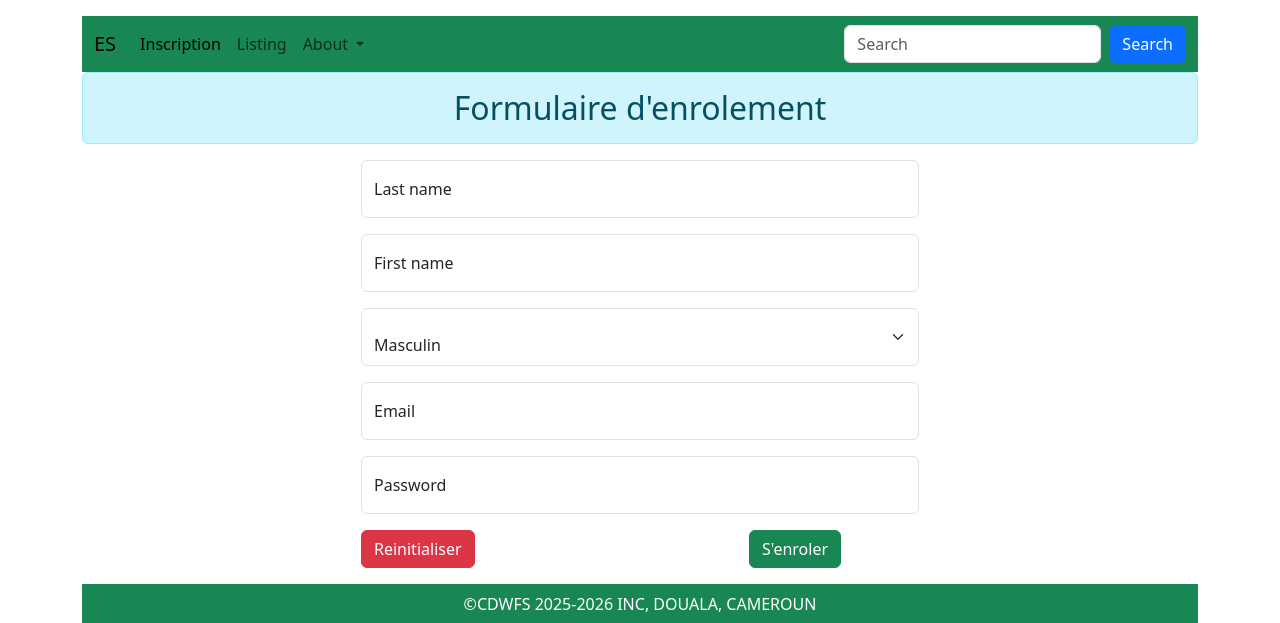
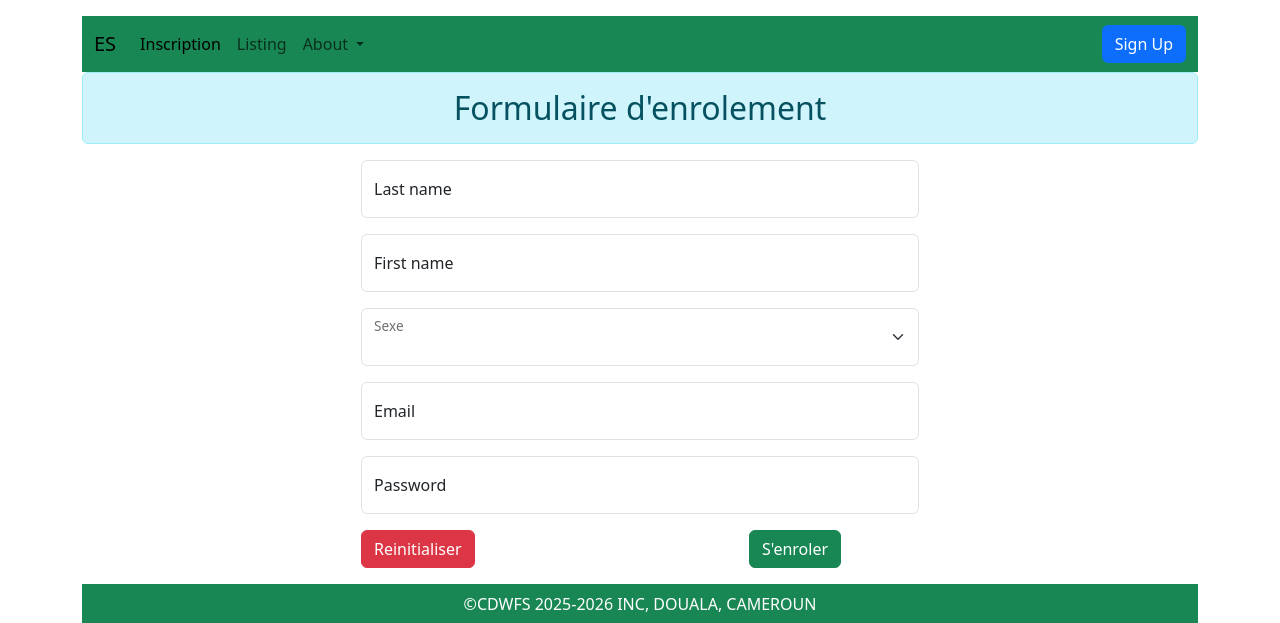
Before and after one commit to yannjeffs/php_crud, a PHP site: page /inscription.php in a window 1280 px wide. Shown: the top 623 px of the page. Run offline with PHP 8.4, Linux system fonts and the light colour scheme.

Commit message:
removing search input and adding sign in button

```diff
--- a/header.php
+++ b/header.php
@@ -30,10 +30,9 @@
                         </ul>
                     </li>
                 </ul>
-                <form class="d-flex" role="search">
-                    <input class="form-control me-2" type="search" placeholder="Search" aria-label="Search" />
-                    <button class="btn btn-primary" type="submit" href="index.php">Search</button>
-                </form>
+                <button class="btn btn-primary" type="button" onclick="window.location.href='inscription.php'">
+                    Sign Up
+                </button>
             </div>
         </div>
     </nav>
--- a/inscription.php
+++ b/inscription.php
@@ -11,31 +11,36 @@
 
 <body>
     <div class="container">
-        <?php include("header.php"); ?>
+        <?php include "header.php"; ?>
         <main>
             <h2 class="alert alert-info text-center">Formulaire d'enrolement</h2>
             <form method="post" action="traitement.php" class="w-50 m-auto">
                 <div class="form-floating mb-3">
-                    <input type="text" class="form-control" name="last_name" id="floatingInput" placeholder="Atangana" required>
+                    <input type="text" class="form-control" name="last_name" id="floatingInput" placeholder="Atangana"
+                        required>
                     <label for="floatingInput">Last name</label>
                 </div>
                 <div class="form-floating mb-3">
-                    <input type="text" class="form-control" name="first_name" id="floatingPrenom" placeholder="Paul" required>
+                    <input type="text" class="form-control" name="first_name" id="floatingPrenom" placeholder="Paul"
+                        required>
                     <label for="floatingPrenom">First name</label>
                 </div>
                 <div class="form-floating mb-3">
-                    <select name="sexe" id="floatingSexe" required class="form-select" required name="sexe">
+                    <select name="sexe" id="floatingSexe" class="form-select" required>
+                        <option value="" selected disabled></option>
                         <option value="Masculin">Masculin</option>
-                        <option value="Feminin">Feminin</option>
-                         <label for="floatingsexe">Sexe</label>
+                        <option value="Feminin">Féminin</option>
                     </select>
+                    <label for="floatingSexe">Sexe</label>
                 </div>
                 <div class="form-floating mb-3">
-                    <input type="email" class="form-control" name="email" id="floatingEmail" placeholder="1234@" required>
+                    <input type="email" class="form-control" name="email" id="floatingEmail" placeholder="1234@"
+                        required>
                     <label for="floatingEmail">Email</label>
                 </div>
                 <div class="form-floating mb-3">
-                    <input type="password" class="form-control" name="password" id="floatingPassowrd" placeholder="****" required>
+                    <input type="password" class="form-control" name="password" id="floatingPassowrd" placeholder="****"
+                        required>
                     <label for="floatingPassword">Password</label>
                 </div>
                 <div class="row mt-3 mb-3">
@@ -49,7 +54,7 @@
                 </div>
             </form>
         </main>
-        <?php include("footer.php"); ?>
+        <?php include "footer.php"; ?>
     </div>
     <script src="https://cdn.jsdelivr.net/npm/bootstrap@5.3.8/dist/js/bootstrap.bundle.min.js"
         integrity="sha384-FKyoEForCGlyvwx9Hj09JcYn3nv7wiPVlz7YYwJrWVcXK/BmnVDxM+D2scQbITxI" crossorigin="anonymous">
```
